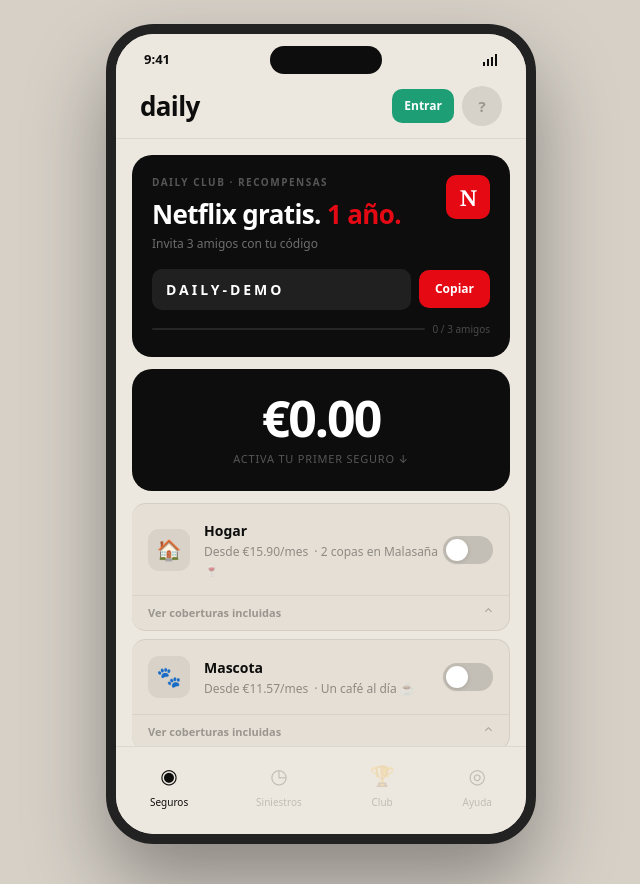
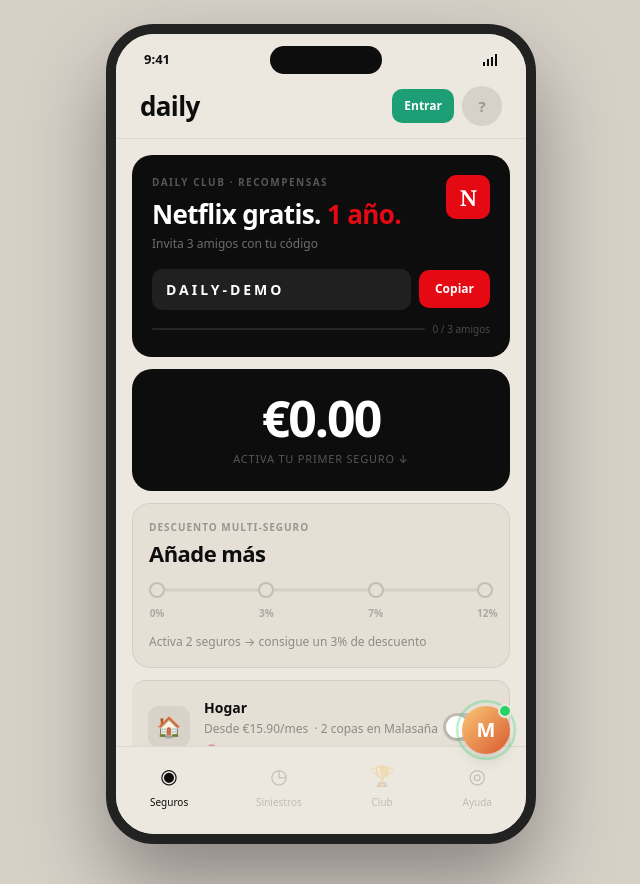
Before and after one commit to joaotramires/daily-seguros, a Next.js app: page /app in a window 1280 px wide. Shown: the whole page, without its empty margins (319-959 px from the left). Built offline with nearby package versions, Linux system fonts and the light colour scheme.

Commit message:
Add multi-policy discount card with step progress bar + María floating WhatsApp button
Co-Authored-By: Claude Sonnet 4.6 <noreply@anthropic.com>

```diff
--- a/src/app/app/layout.tsx
+++ b/src/app/app/layout.tsx
@@ -22,6 +22,7 @@ export default function AppLayout({ children }: { children: React.ReactNode }) {
   const [phone, setPhone]             = useState('')
   const [step, setStep]               = useState<'email' | 'register' | 'loading'>('email')
   const [authLoading, setAuthLoading] = useState(false)
+  const [mariaOpen, setMariaOpen]     = useState(false)
 
   useEffect(() => {
     const storedName = localStorage.getItem('customerName') || ''
@@ -130,6 +131,67 @@ export default function AppLayout({ children }: { children: React.ReactNode }) {
         })}
       </div>
 
+      {/* María backdrop — closes panel when tapping outside */}
+      <AnimatePresence>
+        {mariaOpen && (
+          <motion.div className="absolute inset-0 z-[29]"
+            initial={{ opacity: 0 }} animate={{ opacity: 1 }} exit={{ opacity: 0 }}
+            onClick={() => setMariaOpen(false)} />
+        )}
+      </AnimatePresence>
+
+      {/* María floating button — above bottom nav, below sheets (z-30) */}
+      <div className="absolute bottom-[80px] right-4 z-30">
+        <AnimatePresence mode="wait">
+          {mariaOpen ? (
+            <motion.div key="expanded"
+              initial={{ opacity: 0, scale: 0.85, x: 12 }}
+              animate={{ opacity: 1, scale: 1, x: 0 }}
+              exit={{ opacity: 0, scale: 0.85, x: 12 }}
+              transition={{ duration: 0.18 }}
+              className="flex items-center gap-3 rounded-[16px] py-3 pl-3 pr-3 shadow-xl"
+              style={{ background: 'var(--sand-modal)', border: '1px solid rgba(13,13,13,.08)', minWidth: 210 }}>
+              <div className="relative flex-shrink-0">
+                <div className="w-10 h-10 rounded-full flex items-center justify-center text-white font-bold text-[18px]"
+                  style={{ background: 'linear-gradient(135deg,#FAC775,#D85A30)' }}>M</div>
+                <div className="absolute -top-0.5 -right-0.5 w-3 h-3 rounded-full border-2"
+                  style={{ background: '#25D366', borderColor: 'var(--sand-modal)' }} />
+              </div>
+              <div className="flex-1">
+                <div className="text-[13px] font-bold text-[#0D0D0D]">Habla con María</div>
+                <div className="text-[11px]" style={{ color: 'rgba(13,13,13,.4)' }}>Responde en ~4 min</div>
+              </div>
+              <a href={`https://wa.me/${process.env.NEXT_PUBLIC_WHATSAPP_NUMBER}?text=Hola+María`}
+                target="_blank" rel="noopener noreferrer"
+                className="w-9 h-9 rounded-[10px] flex items-center justify-center text-[18px] flex-shrink-0"
+                style={{ background: '#25D366' }}>
+                💬
+              </a>
+            </motion.div>
+          ) : (
+            <motion.button key="collapsed"
+              initial={{ opacity: 0, scale: 0.7 }}
+              animate={{ opacity: 1, scale: 1 }}
+              exit={{ opacity: 0, scale: 0.7 }}
+              transition={{ duration: 0.18 }}
+              whileTap={{ scale: 0.92 }}
+              onClick={() => setMariaOpen(true)}
+              className="w-12 h-12 rounded-full flex items-center justify-center text-white font-bold text-[20px] shadow-lg relative"
+              style={{ background: 'linear-gradient(135deg,#FAC775,#D85A30)' }}>
+              M
+              {/* Pulsing ring */}
+              <motion.div className="absolute inset-0 rounded-full pointer-events-none"
+                style={{ border: '2px solid #25D366' }}
+                animate={{ scale: [1, 1.45, 1], opacity: [0.7, 0, 0.7] }}
+                transition={{ duration: 2, repeat: Infinity, ease: 'easeInOut' }} />
+              {/* Solid green dot */}
+              <div className="absolute -top-0.5 -right-0.5 w-3.5 h-3.5 rounded-full border-2"
+                style={{ background: '#25D366', borderColor: 'var(--sand-base)' }} />
+            </motion.button>
+          )}
+        </AnimatePresence>
+      </div>
+
       {/* Auth sheet */}
       <Sheet open={showAuth} onClose={closeAuth}>
         <div className="px-5 pt-4 pb-2">
--- a/src/app/app/page.tsx
+++ b/src/app/app/page.tsx
@@ -15,6 +15,13 @@ const COMPS = [
   { max: 45,       text: 'Una cena para dos 🍝' },
   { max: 60,       text: 'Spotify + Netflix juntos 🎬' },
   { max: Infinity, text: 'Menos que un Glovo al mes 🛵' },
+]
+
+const TIERS_UI = [
+  { label: '0%',  discount: 0  },
+  { label: '3%',  discount: 3  },
+  { label: '7%',  discount: 7  },
+  { label: '12%', discount: 12 },
 ]
 
 const COVERAGES: Record<string, string[]> = {
@@ -151,12 +158,15 @@ export default function HomePage() {
     return () => clearTimeout(compTimer.current)
   }, [net, validComps.length])
 
-  const activeCount = [active.home, active.pet].filter(Boolean).length
+  const activeCount = [active.home, active.pet, travelActive].filter(Boolean).length
   const bundleDisc  = getBundleDiscount(activeCount)
   const loyaltyDisc = getLoyaltyDiscount(loyaltyMonths)
   const totalDisc   = bundleDisc + loyaltyDisc
   const gross       = (active.home ? prices.home : 0) + (active.pet ? prices.pet : 0)
   const netDisplay  = gross * (1 - totalDisc / 100)
+  const tierIdx     = Math.min(activeCount, 4) - 1   // -1 → 3
+  const barFillPct  = tierIdx <= 0 ? 0 : (tierIdx / 3) * 100
+  const monthlySavingsBundle = gross > 0 && bundleDisc > 0 ? gross * bundleDisc / 100 : 0
   const saved       = (gross * totalDisc / 100 * 4).toFixed(2)
   const nextTier    = [{ months: 4, disc: 5 }, { months: 12, disc: 10 }, { months: 24, disc: 15 }].find(t => t.months > loyaltyMonths)
   const streakPct   = nextTier ? Math.round((loyaltyMonths / nextTier.months) * 100) : 100
@@ -324,20 +334,96 @@ export default function HomePage() {
           </div>
         </motion.div>
 
-        {/* Bundle badge */}
-        <AnimatePresence>
-          {activeCount >= 2 && bundleDisc > 0 && (
-            <motion.div initial={{ opacity: 0, y: -8 }} animate={{ opacity: 1, y: 0 }} exit={{ opacity: 0, y: -8 }}
-              className="rounded-[12px] p-3 mb-3 flex items-center gap-3"
-              style={{ background: 'linear-gradient(135deg,#1D9E75,#0F6E56)' }}>
-              <span className="text-[18px]">🎁</span>
-              <div className="flex-1">
-                <div className="text-[12px] font-semibold text-white">Descuento multi-seguro activo</div>
+        {/* Multi-policy discount card */}
+        <motion.div variants={fadeUp} className="rounded-[18px] p-4 mb-3"
+          style={{
+            background: activeCount >= 4
+              ? 'linear-gradient(135deg,rgba(29,158,117,.1),rgba(37,196,138,.05))'
+              : 'var(--sand-card)',
+            border: bundleDisc > 0
+              ? '1px solid rgba(29,158,117,.2)'
+              : '1px solid rgba(13,13,13,.07)',
+          }}>
+
+          {/* Header */}
+          <div className="flex items-start justify-between mb-3">
+            <div>
+              <div className="text-[10px] font-bold uppercase tracking-[1px]"
+                style={{ color: bundleDisc > 0 ? '#1D9E75' : 'rgba(13,13,13,.35)' }}>
+                Descuento multi-seguro
               </div>
-              <div className="text-[20px] font-bold text-white">-{bundleDisc}%</div>
-            </motion.div>
+              <div className="text-[22px] font-bold text-[#0D0D0D] tracking-tight mt-0.5">
+                {activeCount >= 4 ? '🎉 −12%' : bundleDisc > 0 ? `−${bundleDisc}%` : 'Añade más'}
+              </div>
+            </div>
+            {monthlySavingsBundle > 0 && (
+              <div className="rounded-[10px] px-3 py-2 text-center" style={{ background: 'rgba(29,158,117,.12)' }}>
+                <div className="text-[9px] font-bold text-[#1D9E75] uppercase tracking-[0.5px]">Ahorras</div>
+                <div className="text-[14px] font-bold text-[#1D9E75]">€{monthlySavingsBundle.toFixed(2)}/mes</div>
+              </div>
+            )}
+          </div>
+
+          {/* Step progress bar */}
+          <div className="mb-3">
+            <div className="relative flex items-center justify-between">
+              {/* Track */}
+              <div className="absolute top-1/2 -translate-y-1/2" style={{ left: 8, right: 8 }}>
+                <div className="h-[3px] rounded-full overflow-hidden" style={{ background: 'rgba(13,13,13,.08)' }}>
+                  <motion.div className="h-full rounded-full"
+                    style={{ background: 'linear-gradient(90deg,#1D9E75,#25c48a)' }}
+                    initial={{ width: 0 }}
+                    animate={{ width: `${barFillPct}%` }}
+                    transition={{ duration: 0.8, ease: 'easeOut' }} />
+                </div>
+              </div>
+              {/* Dots */}
+              {TIERS_UI.map((tier, i) => {
+                const reached   = activeCount > 0 && i <= tierIdx
+                const isCurrent = activeCount > 0 && i === tierIdx
+                return (
+                  <div key={i} className="relative z-10 w-4 h-4 rounded-full flex items-center justify-center flex-shrink-0"
+                    style={{
+                      background: reached ? '#1D9E75' : 'var(--sand-card)',
+                      border: `2px solid ${reached ? '#1D9E75' : 'rgba(13,13,13,.15)'}`,
+                    }}>
+                    {reached && <div className="w-1.5 h-1.5 rounded-full bg-white" />}
+                    {isCurrent && (
+                      <motion.div className="absolute inset-[-4px] rounded-full pointer-events-none"
+                        style={{ border: '1.5px solid rgba(29,158,117,.5)' }}
+                        animate={{ scale: [1, 1.5, 1], opacity: [0.6, 0, 0.6] }}
+                        transition={{ duration: 1.5, repeat: Infinity }} />
+                    )}
+                  </div>
+                )
+              })}
+            </div>
+            {/* Tier labels */}
+            <div className="flex justify-between mt-2">
+              {TIERS_UI.map((tier, i) => (
+                <div key={i} className="text-[10px] font-bold w-4 text-center"
+                  style={{ color: activeCount > 0 && i <= tierIdx ? '#1D9E75' : 'rgba(13,13,13,.25)' }}>
+                  {tier.label}
+                </div>
+              ))}
+            </div>
+          </div>
+
+          {/* Status text */}
+          {activeCount >= 4 ? (
+            <div className="text-[12px] font-semibold text-[#1D9E75]">¡Máximo descuento conseguido!</div>
+          ) : (
+            <div className="text-[12px]" style={{ color: 'rgba(13,13,13,.4)' }}>
+              {activeCount === 0
+                ? 'Activa 2 seguros → consigue un 3% de descuento'
+                : activeCount === 1
+                ? 'Añade 1 seguro más → ahorra un 3% al mes'
+                : activeCount === 2
+                ? 'Añade un seguro más → sube al 7% de descuento'
+                : 'Añade un seguro más → alcanza el 12% máximo'}
+            </div>
           )}
-        </AnimatePresence>
+        </motion.div>
 
         {/* Insurance cards */}
         {PRODUCTS_DISPLAY.map(product => {
```
